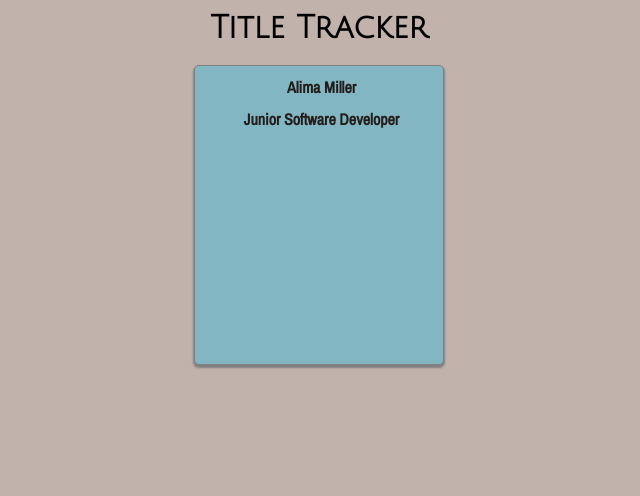
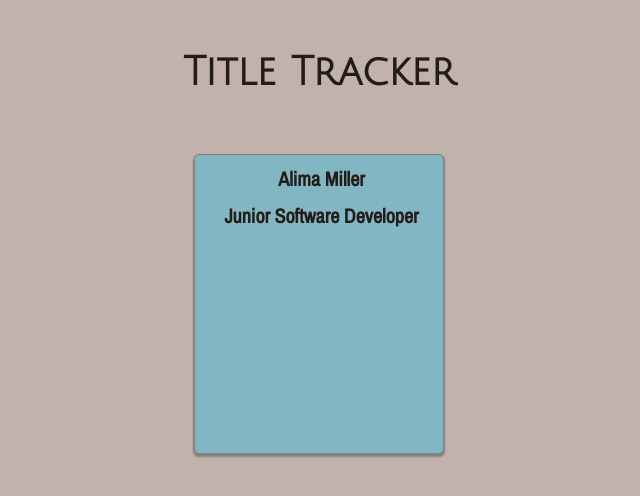
Before and after one commit to Khadijat98/ticket-tracker, a React (Create React App) app: page / in a window 1280 px wide. Shown: the top 496 px of the page, without its empty margins (321-961 px from the left). Built offline with nearby package versions, Linux system fonts and the light colour scheme.

Commit message:
added more styling

```diff
--- a/src/App.scss
+++ b/src/App.scss
@@ -14,9 +14,11 @@
 }
 
 .app-title {
-  padding: 10px;
+  padding: 50px;
   text-align: center;
   font-weight: bold;
+  font-size: 40px;
+  color: $text-colour;
 }
 
 .employee-grid {
--- a/src/assets/sass/_variables.scss
+++ b/src/assets/sass/_variables.scss
@@ -1,3 +1,3 @@
 $background-colour: #C1B2AB;
 $employee-card-colour: #83B6C3;
-$employee-text-colour: #231D1A;
+$text-colour: #231D1A;
--- a/src/components/Employee/Employee.scss
+++ b/src/components/Employee/Employee.scss
@@ -1,8 +1,9 @@
 @use "../../assets/sass/variables" as *;
 
 .employee-content {
-  color: $employee-text-colour;
+  color: $text-colour;
   font-weight: bolder;
   text-align: center;
   padding-top: 10px;
+  font-size: 20px;
 }
```
